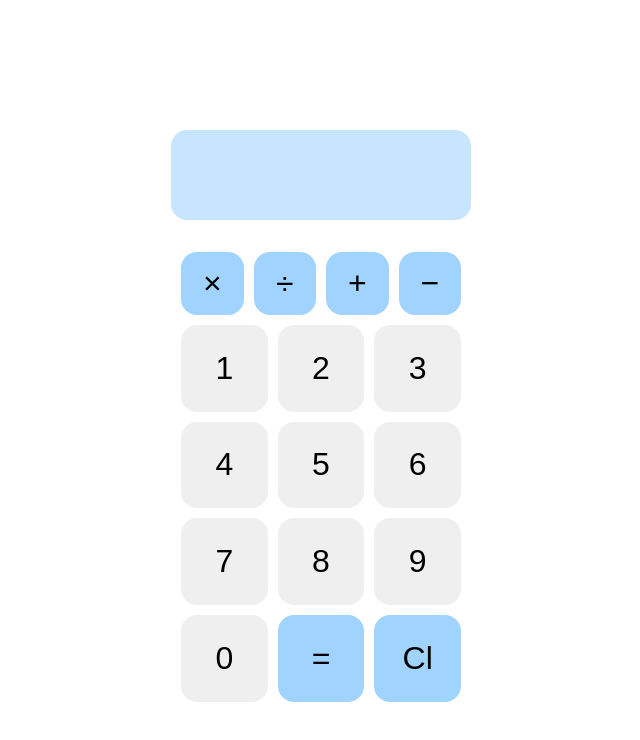
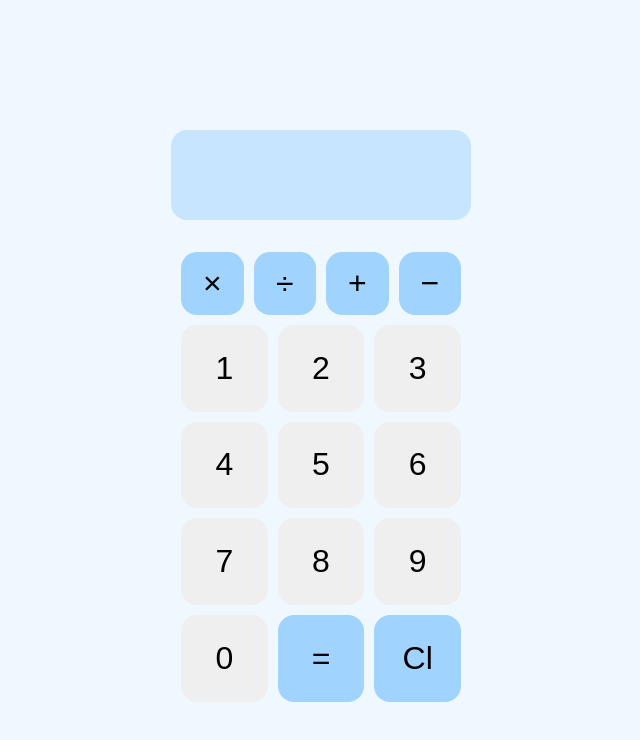
Before and after one commit to webh-dev/calculator, a plain HTML site: page index.html in a window 1280 px wide. Shown: the whole page, without its empty margins (319-959 px from the left). Drawn offline with Linux system fonts and the light colour scheme.

Commit message:
Update styles.css

```diff
--- a/styles.css
+++ b/styles.css
@@ -8,7 +8,8 @@ body {
     display: flex;
     justify-content: center;
     align-items: center;
-    min-height: 100vh;
+    min-height: 100dvh;
+    background-color: aliceblue;
 }
 
 .calculator {
```
